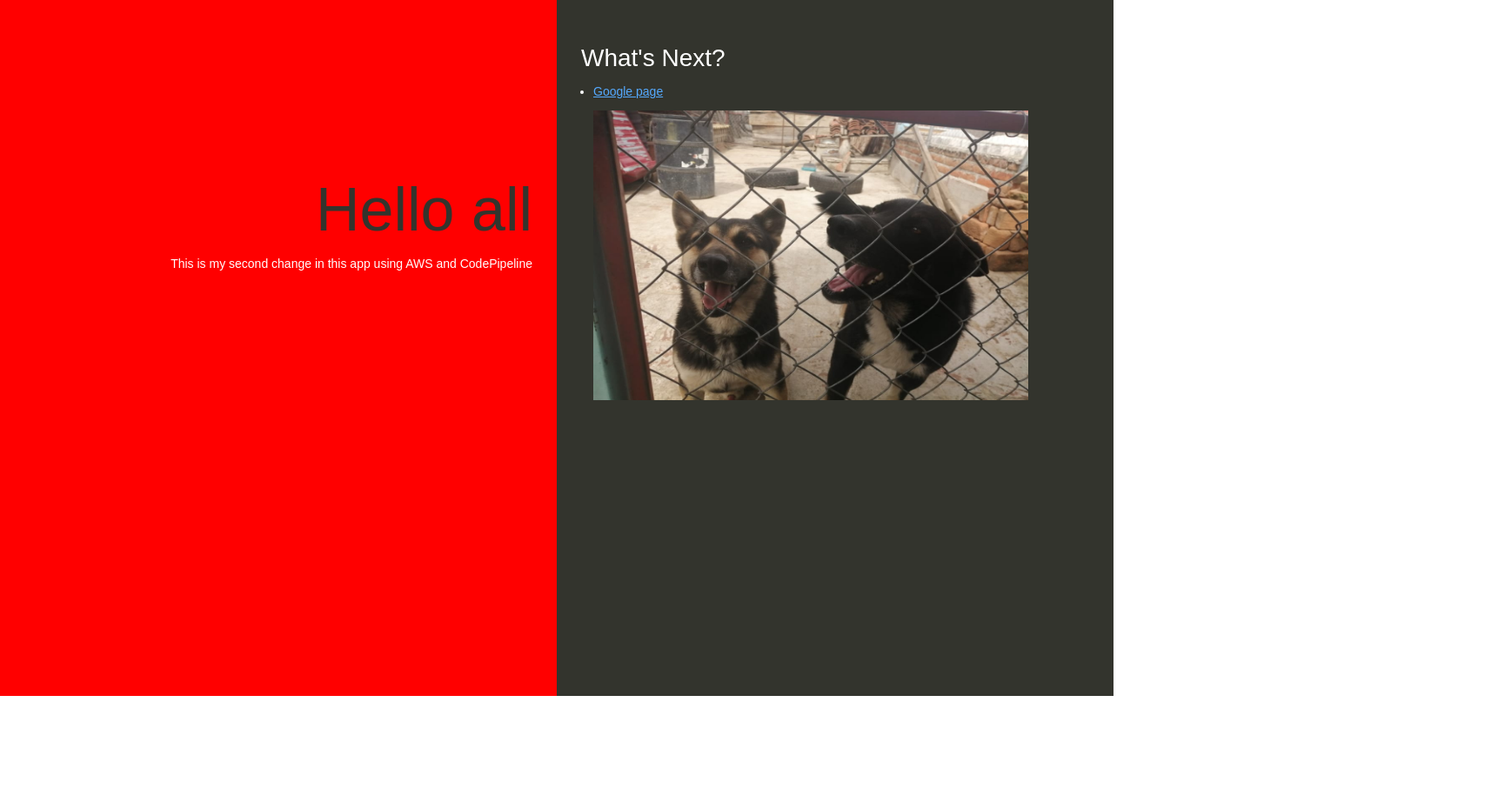
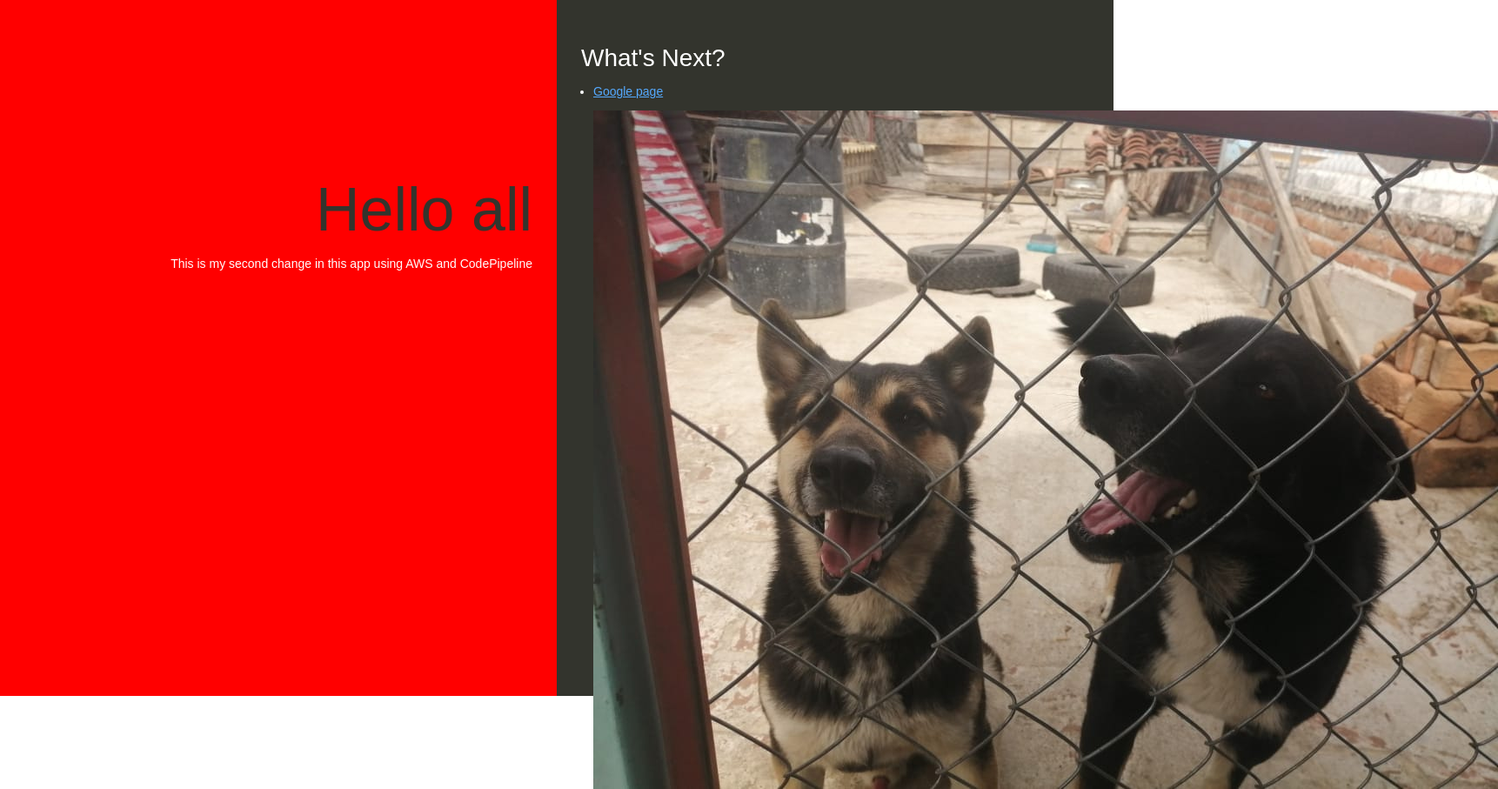
Before and after one commit to spartida-iteso/ASN-lab-aws-ci-cd, a website: page index.html in a window 1280 px wide. Shown: the whole page at 87% size, 1722 px wide, since content can reach past the window. Before the commit the page ends 800 px from the top, so only its background shows below. Drawn offline with Linux system fonts and the light colour scheme.

Commit message:
Update index.html

```diff
--- a/index.html
+++ b/index.html
@@ -81,7 +81,7 @@
       <h2>What's Next?</h2>
       <ul>
         <li><a href="http://docs.aws.amazon.com/elasticbeanstalk/latest/dg/Welcome.html">Google page</a></li>
-        <img src="https://github.com/spartida-iteso/ASN-lab-aws-ci-cd/blob/master/dogs.jpeg" alt="dog" width="500" height="333">
+        <img src="https://github.com/spartida-iteso/ASN-lab-aws-ci-cd/blob/master/dogs.jpeg">
       </ul>
     </div>
   </body>
```
